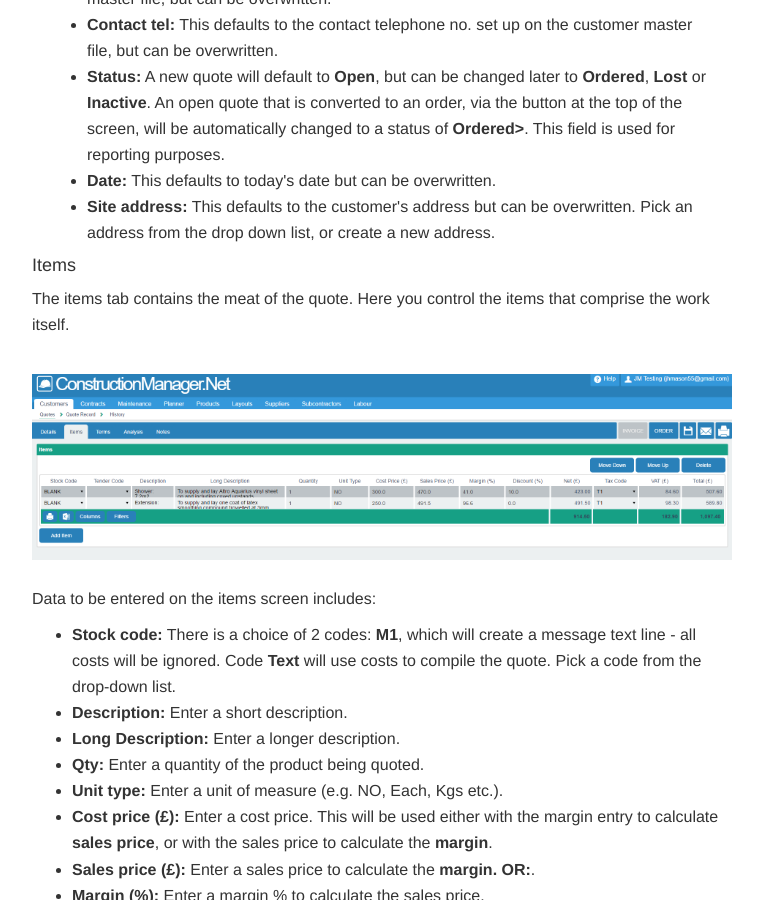
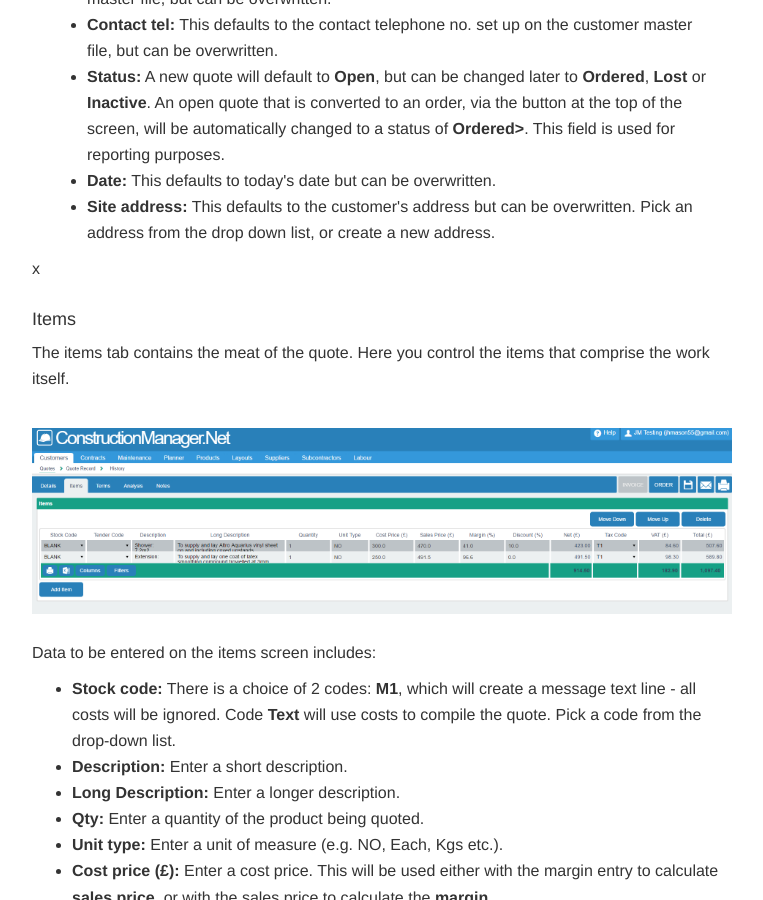
Before and after one commit to JNCSolutions/ConstructionManagerDocs, a Jekyll site: the page built from quotes.html, in a window 1280 px wide and 900 px high, scrolled down 2226 px. Shown: the whole window, without its empty margins (258-1021 px from the left). Built offline with Jekyll 4.4.1, drawn with Linux system fonts in a browser that asks for light colours.

Commit message:
Update quotes.html

```diff
--- a/quotes.html
+++ b/quotes.html
@@ -102,7 +102,7 @@ title: Quotes
 
 
     <br>
-    <p> </p>
+    <p>x </p>
     <h4 id="items-tab">Items</h4>
 
     <p>The items tab contains the meat of the quote. Here you control the items that comprise the work itself.</p>
```
